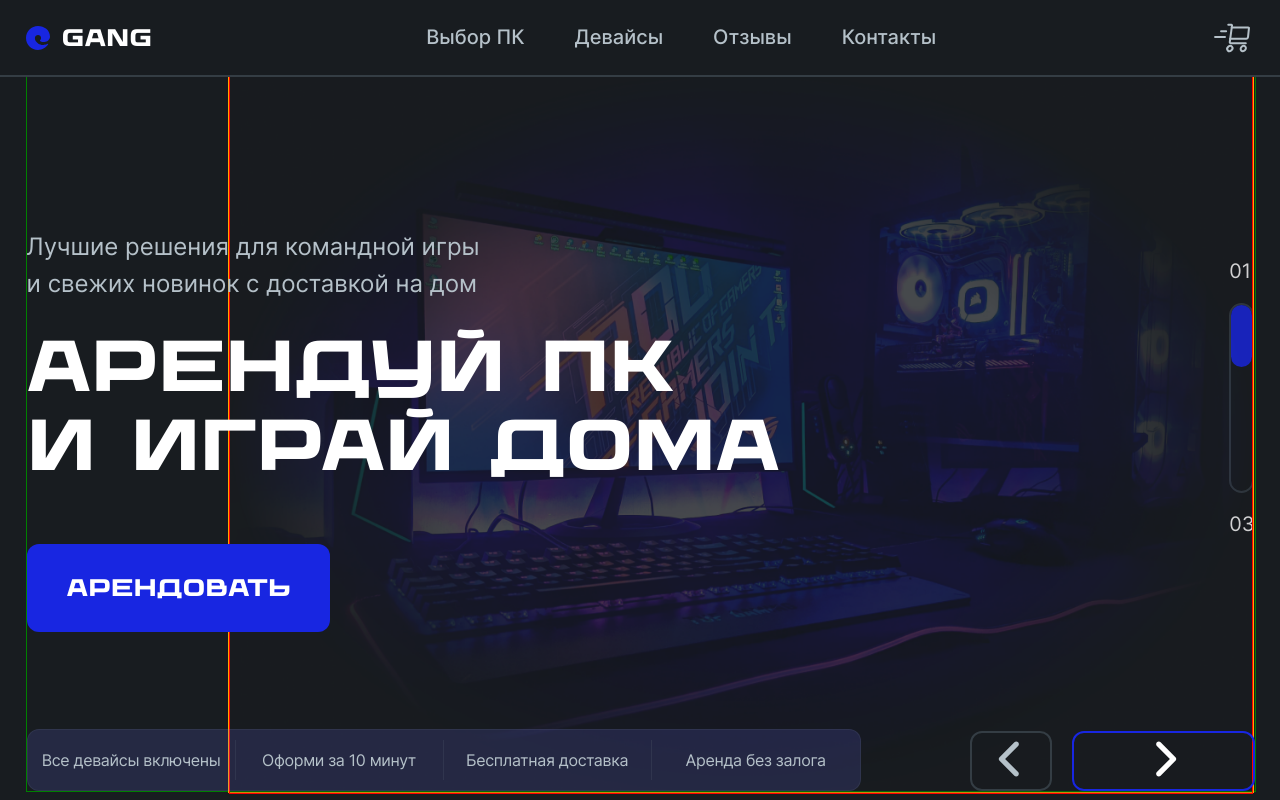
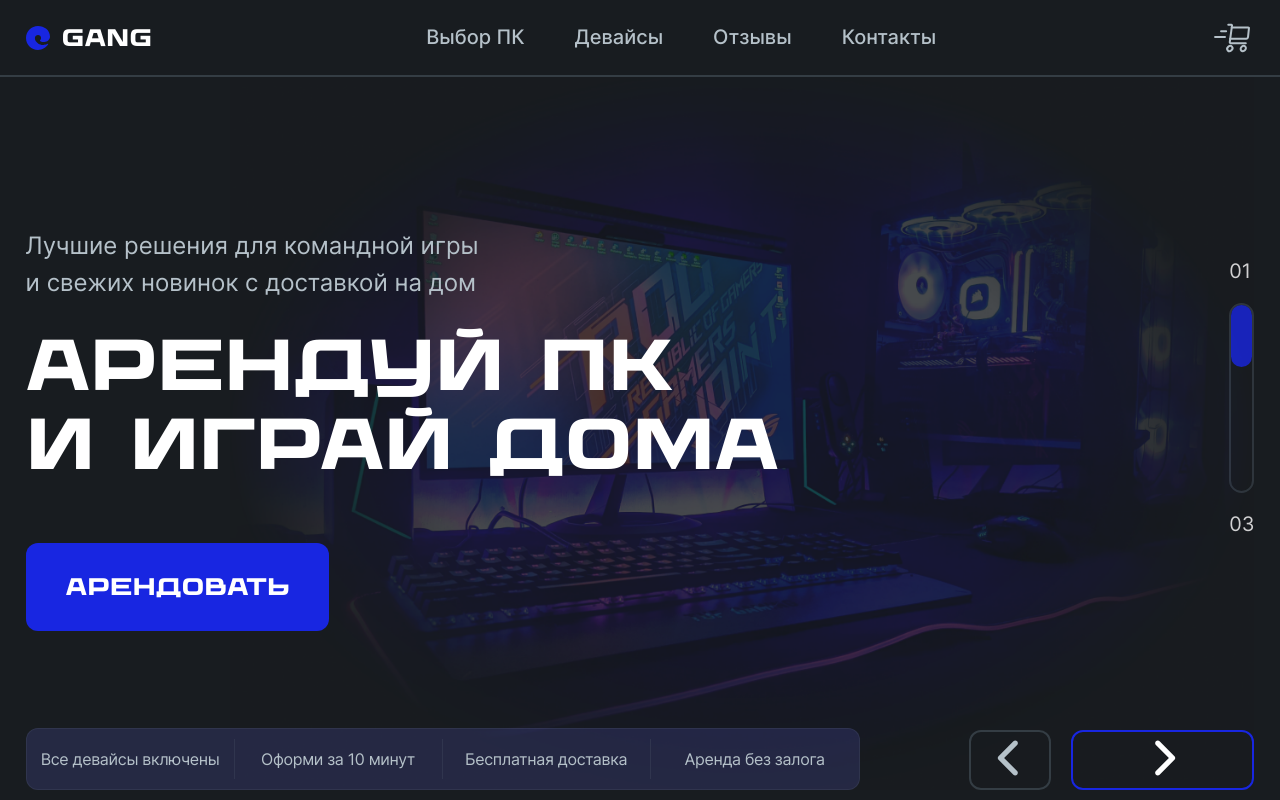
Before and after one commit to LeshWeb/gang-next, a Next.js app: page /mobile in a window 1280 px wide. Shown: the top 800 px of the page. Built offline with nearby package versions, Linux system fonts and the light colour scheme.

Commit message:
MainAdaptedOfBorder

```diff
--- a/src/app/components/01_Sections/01_Main/Main.module.css
+++ b/src/app/components/01_Sections/01_Main/Main.module.css
@@ -2,7 +2,7 @@
   margin-top: 70px;
   height: 90vh;
   min-width: 100%;
-  border: 1px solid green;
+  /* border: 1px solid green; */
   display: grid;
   grid-template-rows: 4fr 1fr 1fr;
   grid-template-areas: 'a' 'b' 'c';
--- a/src/app/components/01_Sections/01_Main/Swiper.module.css
+++ b/src/app/components/01_Sections/01_Main/Swiper.module.css
@@ -5,11 +5,11 @@
   display: flex;
   width: 80vw;
   height: 90vh;
-  border: 1px solid orange;
+  /* border: 1px solid orange; */
   right: 2vw;
 }
 .swiper {
-  border: 1px solid red;
+  /* border: 1px solid red; */
   width: 100%;
   height: 100%;
 }
```
